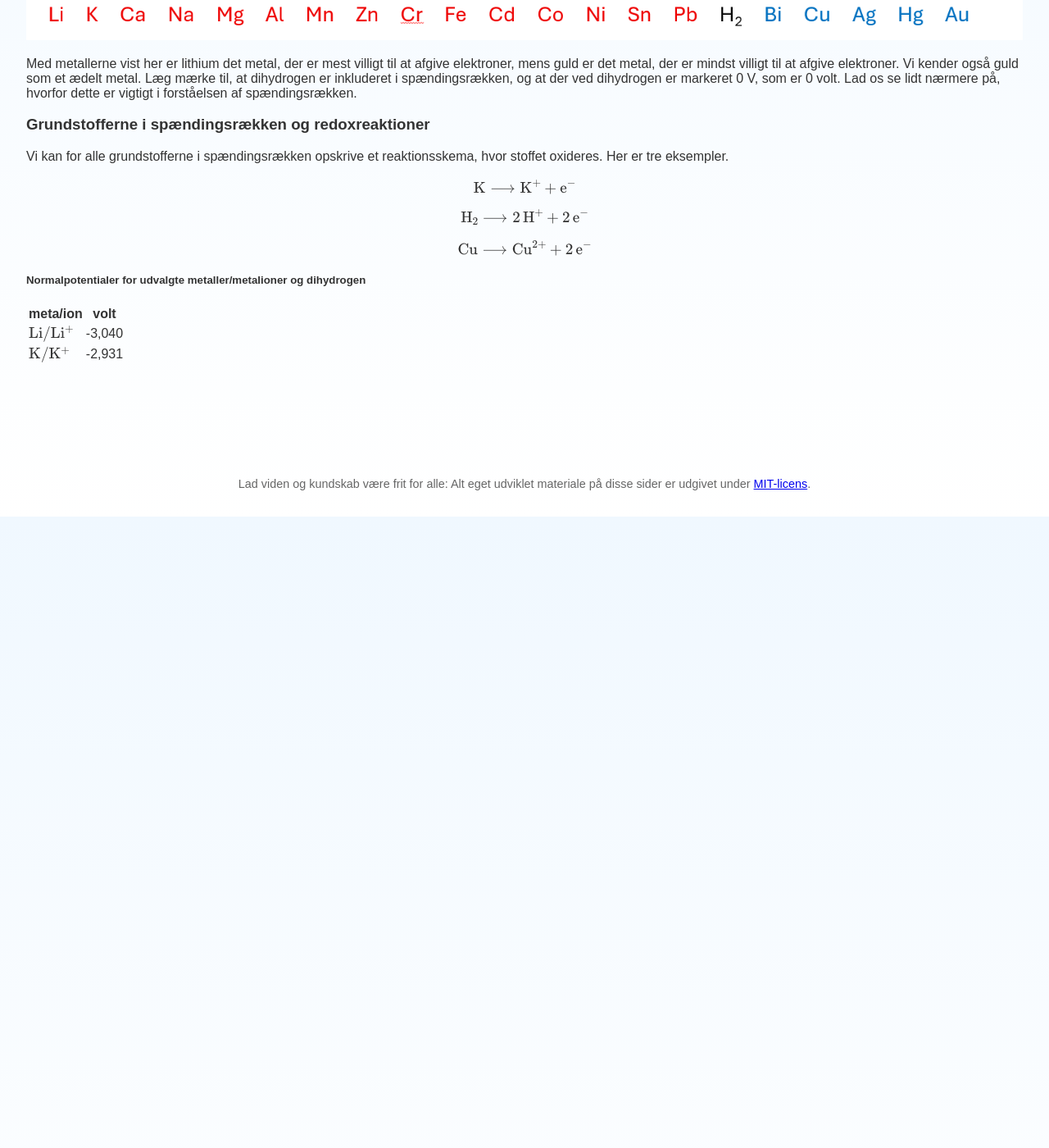
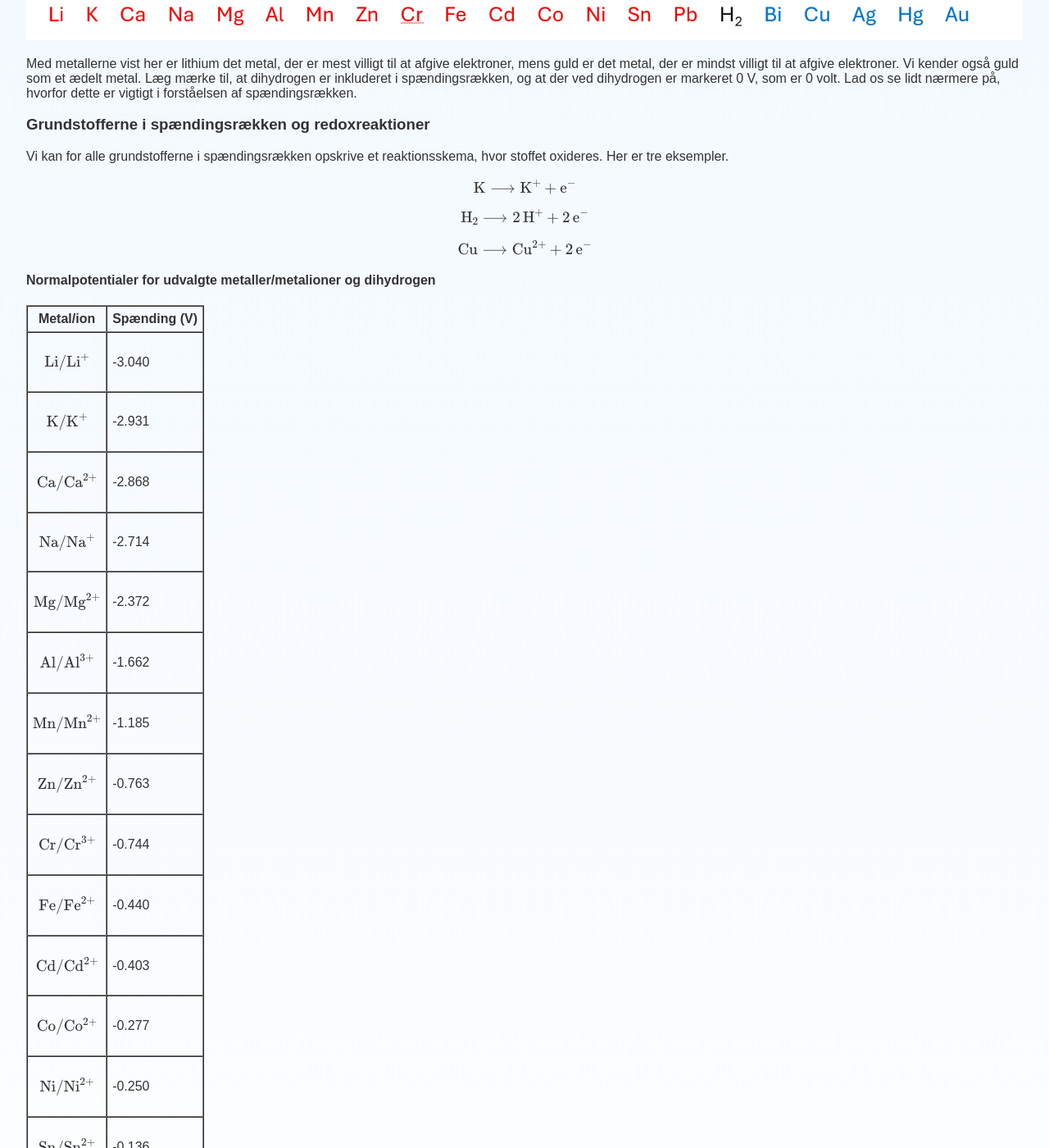
Before and after one commit to jenskaalby/matkem, a Jekyll site: the page built from Kemi/redox/spaendingsraekken.md, in a window 1280 px wide and 1400 px high, scrolled down 470 px. Shown: the whole window at 82% size. Built offline with Jekyll 4.4.1, drawn with Linux system fonts in a browser that asks for light colours; before the commit the page ends 1100 px from its top, so only the background shows below that; some of the changed text lies outside the part shown.

Commit message:
Update spaendingsraekken.md

```diff
--- a/Kemi/redox/spaendingsraekken.md
+++ b/Kemi/redox/spaendingsraekken.md
@@ -32,13 +32,32 @@ $$\ce{H_2 -> 2H+ + 2e-}$$
 
 $$\ce{Cu -> Cu^{2+} +2e-}$$
 
-##### Normalpotentialer for udvalgte metaller/metalioner og dihydrogen
+#### Normalpotentialer for udvalgte metaller/metalioner og dihydrogen
 
-|meta/ion| volt|
-|---|---|
-|$\ce{Li/Li+}$|-3,040|
-|$\ce{K/K+}$|-2,931|
-|||
-|||
-|||
-|||
+<table border="1" cellspacing="0" cellpadding="6">
+  <tr>
+    <th>Metal/ion</th>
+    <th>Spænding (V)</th>
+  </tr>
+  <tr><td>$$\ce{Li/Li^+}$$</td><td>-3.040</td></tr>
+  <tr><td>$$\ce{K/K^+}$$</td><td>-2.931</td></tr>
+  <tr><td>$$\ce{Ca/Ca^2+}$$</td><td>-2.868</td></tr>
+  <tr><td>$$\ce{Na/Na^+}$$</td><td>-2.714</td></tr>
+  <tr><td>$$\ce{Mg/Mg^2+}$$</td><td>-2.372</td></tr>
+  <tr><td>$$\ce{Al/Al^3+}$$</td><td>-1.662</td></tr>
+  <tr><td>$$\ce{Mn/Mn^2+}$$</td><td>-1.185</td></tr>
+  <tr><td>$$\ce{Zn/Zn^2+}$$</td><td>-0.763</td></tr>
+  <tr><td>$$\ce{Cr/Cr^3+}$$</td><td>-0.744</td></tr>
+  <tr><td>$$\ce{Fe/Fe^2+}$$</td><td>-0.440</td></tr>
+  <tr><td>$$\ce{Cd/Cd^2+}$$</td><td>-0.403</td></tr>
+  <tr><td>$$\ce{Co/Co^2+}$$</td><td>-0.277</td></tr>
+  <tr><td>$$\ce{Ni/Ni^2+}$$</td><td>-0.250</td></tr>
+  <tr><td>$$\ce{Sn/Sn^2+}$$</td><td>-0.136</td></tr>
+  <tr><td>$$\ce{Pb/Pb^2+}$$</td><td>-0.126</td></tr>
+  <tr><td>$$\ce{H_2/H^+}$$</td><td>0.000</td></tr>
+  <tr><td>$$\ce{Bi/Bi^3+}$$</td><td>+0.317</td></tr>
+  <tr><td>$$\ce{Cu/Cu^2+}$$</td><td>+0.337</td></tr>
+  <tr><td>$$\ce{Ag/Ag^+}$$</td><td>+0.799</td></tr>
+  <tr><td>$$\ce{Hg/Hg^2+}$$</td><td>+0.854</td></tr>
+  <tr><td>$$\ce{Au/Au^3+}$$</td><td>+1.498</td></tr>
+</table>
```
